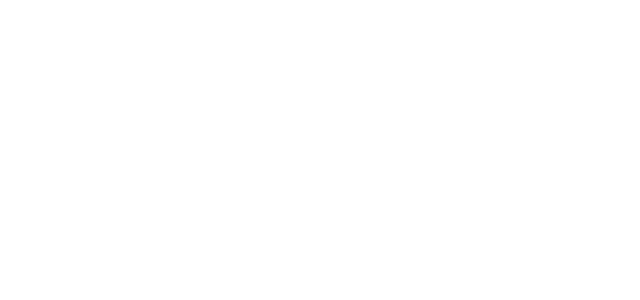
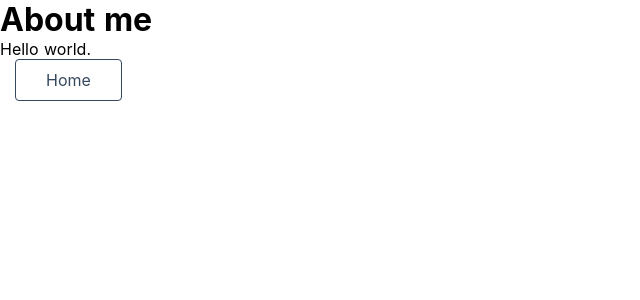
Before and after one commit to philiph/nuxt-example, a Nuxt app: page /about in a window 1280 px wide. Before the commit this address had no page. Shown: the top 300 px of the page, without its empty margins (0-640 px from the left). Built offline with nearby package versions, Linux system fonts and the light colour scheme.

Commit message:
Add About page and link to it from home page

```diff
--- /dev/null
+++ b/pages/about.vue
@@ -0,0 +1,9 @@
+<template>
+  <div>
+    <h1>About me</h1>
+    <p>Hello world.</p>
+    <router-link
+      to="/"
+      class="button--grey">Home</router-link>
+  </div>
+</template>
--- a/pages/index.vue
+++ b/pages/index.vue
@@ -17,6 +17,9 @@
           href="https://github.com/nuxt/nuxt.js"
           target="_blank"
           class="button--grey">GitHub</a>
+        <router-link
+          to="/about"
+          class="button--grey">About</router-link>
       </div>
     </div>
   </section>
```
